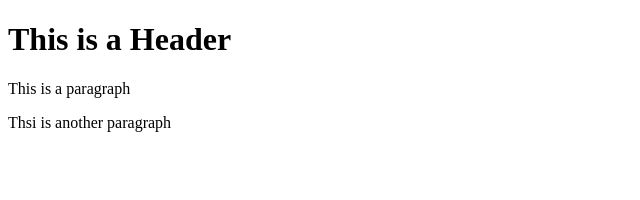
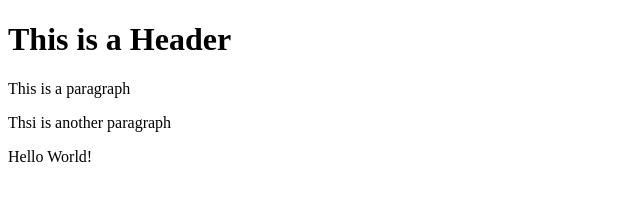
Before and after one commit to kennyboon/git-test, a website: page index.html in a window 1280 px wide. Shown: the whole page, without its empty margins (0-640 px from the left). Drawn offline with Linux system fonts and the light colour scheme.

```diff
--- a/index.html
+++ b/index.html
@@ -4,5 +4,6 @@
         <h1>This is a Header</h1>
         <p>This is a paragraph</p>
         <p>Thsi is another paragraph</p>
+        <p>Hello World!</p>
     </body>
 </html>
```
Also changed, not shown: package.json (added, +24 -0 lines), 2 other files.
